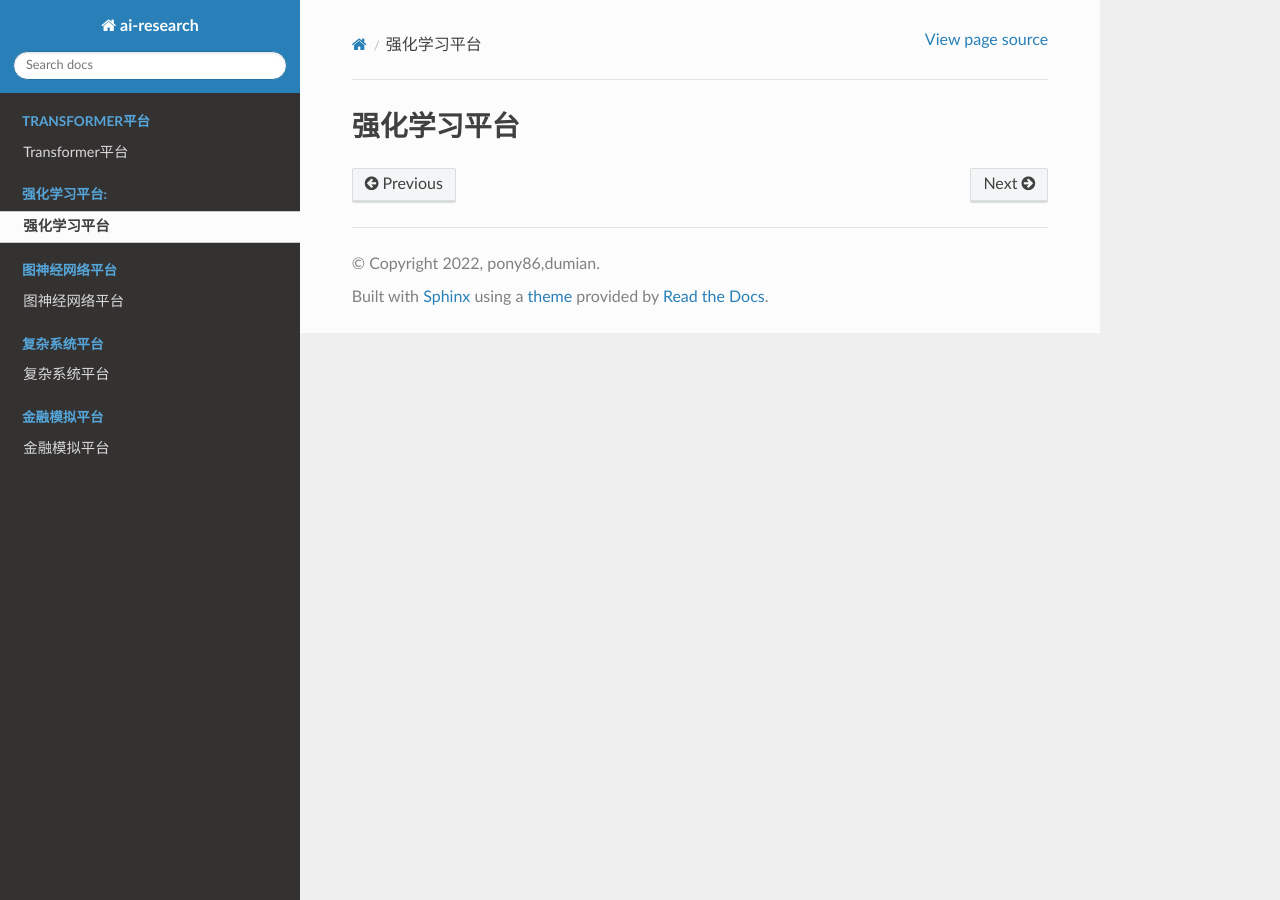
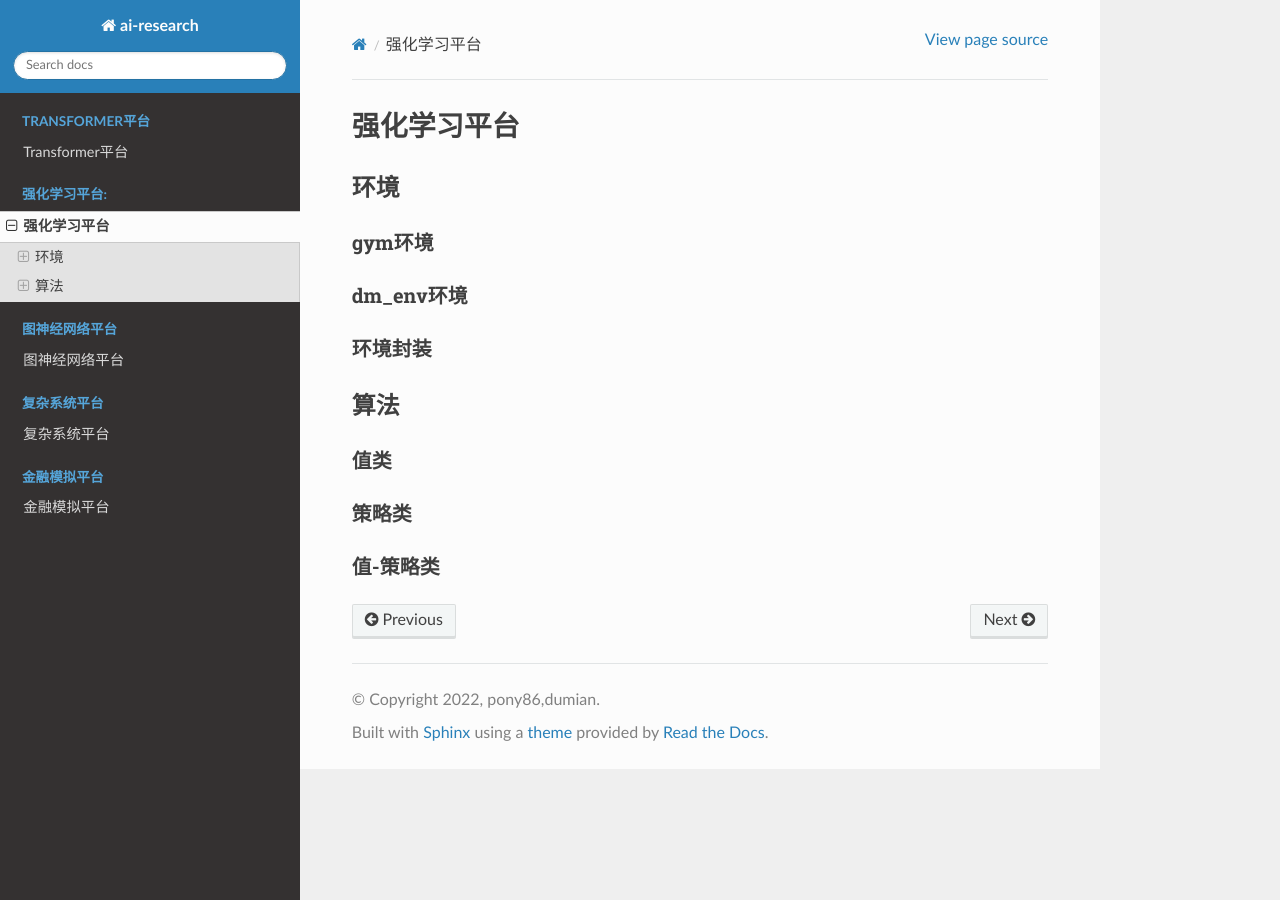
Before and after one commit to pony86/ai, a Sphinx documentation site: the page built from docs/source/rl/index.md, in a window 1280 px wide. Built offline with Sphinx 7.4.7 and the Read the Docs theme 2.0.0, drawn with Linux system fonts in a browser that asks for light colours.

Commit message:
Update index.md

```diff
--- a/docs/source/rl/index.md
+++ b/docs/source/rl/index.md
@@ -1 +1,18 @@
 # 强化学习平台
+
+## 环境
+
+### gym环境
+
+### dm_env环境
+
+### 环境封装
+
+
+## 算法
+
+### 值类
+
+### 策略类
+
+### 值-策略类
```
